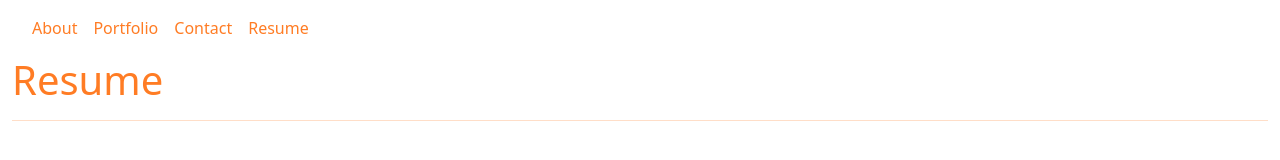
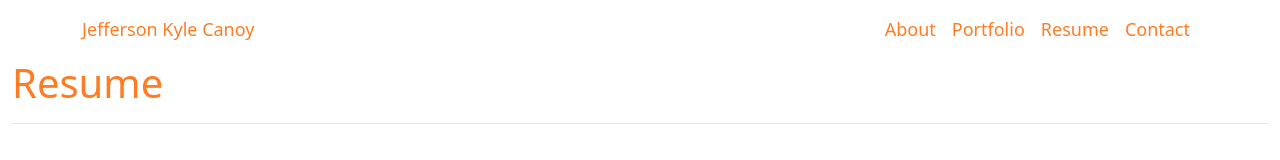
Before and after one commit to jkcanoy/React-Portfolio, a React (Create React App) app: page / in a window 1280 px wide. Shown: the top 160 px of the page. Built offline with nearby package versions, Linux system fonts and the light colour scheme.

Commit message:
switch navbar to react-bootstrap to implement hamburger icon

```diff
--- a/public/index.html
+++ b/public/index.html
@@ -39,5 +39,10 @@
       To begin the development, run `npm start` or `yarn start`.
       To create a production bundle, use `npm run build` or `yarn build`.
     -->
+    <script
+      src="https://cdn.jsdelivr.net/npm/bootstrap@5.0.2/dist/js/bootstrap.bundle.min.js"
+      integrity="sha384-MrcW6ZMFYlzcLA8Nl+NtUVF0sA7MsXsP1UyJoMp4YLEuNSfAP+JcXn/tWtIaxVXM"
+      crossorigin="anonymous"
+    ></script>
   </body>
 </html>
--- a/src/components/Contact/Contact.css
+++ b/src/components/Contact/Contact.css
@@ -1,11 +1,15 @@
 form {
   padding-top: 5rem;
-}
-
-button {
-  background-color: var(--prim) !important;
 }
 
 .form-div {
   font-size: 24px;
 }
+
+.contact-submit button {
+  background-color: var(--prim) !important;
+}
+
+.contact-submit button:hover {
+  background-color: var(--tert) !important;
+}
--- a/src/components/Contact/Contact.js
+++ b/src/components/Contact/Contact.js
@@ -81,7 +81,7 @@ export default function Contact() {
           <p className="error-text">{errorMessage}</p>
         </div>
       </form>
-      <div className="pt-3 pb-3">
+      <div className="pt-3 pb-3 contact-submit">
         <button
           data-testid="button"
           className="btn"
--- a/src/components/Header/Header.css
+++ b/src/components/Header/Header.css
@@ -25,7 +25,3 @@ a:hover,
 button:hover {
   color: #000000 !important;
 }
-
-button:hover {
-  background-color: var(--tert) !important;
-}
--- a/src/components/Navigation/Navigation.css
+++ b/src/components/Navigation/Navigation.css
@@ -1,3 +1,7 @@
-nav {
-  justify-content: end;
+nav a {
+  font-size: 18px !important;
 }
+
+.navbar-toggler {
+  background-color: var(--prim) !important;
+}
--- a/src/components/Navigation/Navigation.js
+++ b/src/components/Navigation/Navigation.js
@@ -1,14 +1,20 @@
 import React from "react";
 import "./Navigation.css";
+import Nav from "react-bootstrap/Nav";
+import Navbar from "react-bootstrap/Navbar";
+import Container from "react-bootstrap/Container";
 // function to change whether tab active or not depending on current page
 export default function Navigation({ currentPage, handlePageChange }) {
   return (
-    <nav className="navbar navbar-expand-sm">
-      <div className="container-fluid">
-        <div className="collapse navbar-collapse" id="navbarNavAltMarkup">
-          <div className="navbar-nav">
-            <a
-              // Check if current page is "About", if true set current page to 'nav-link-active', else set to 'nav-link'
+    <Navbar collapseOnSelect expand="lg">
+      <Container>
+        <Navbar.Brand className="me-auto" href="#about">
+          Jefferson Kyle Canoy
+        </Navbar.Brand>
+        <Navbar.Toggle aria-controls="responsive-navbar-nav" />
+        <Navbar.Collapse id="responsive-navbar-nav">
+          <Nav className="ms-auto">
+            <Nav.Link // Check if current page is "About", if true set current page to 'nav-link-active', else set to 'nav-link'
               href="#about"
               onClick={() => handlePageChange("About")}
               className={
@@ -16,19 +22,26 @@ export default function Navigation({ currentPage, handlePageChange }) {
               }
             >
               About
-            </a>
-            <a
-              // Check if current page is "Portfolio", if true set current page to 'nav-link-active', else set to 'nav-link'
-              href="#Portfolio"
+            </Nav.Link>
+            <Nav.Link // Check if current page is "Portfolio", if true set current page to 'nav-link-active', else set to 'nav-link'
+              href="#portfolio"
               onClick={() => handlePageChange("Portfolio")}
               className={
                 currentPage === "Portfolio" ? "nav-link active" : "nav-link"
               }
             >
               Portfolio
-            </a>
-            <a
-              // Check if current page is "Contact", if true set current page to 'nav-link-active', else set to 'nav-link'
+            </Nav.Link>
+            <Nav.Link // Check if current page is "Resume", if true set current page to 'nav-link-active', else set to 'nav-link'
+              href="#contact"
+              onClick={() => handlePageChange("Resume")}
+              className={
+                currentPage === "Resume" ? "nav-link active" : "nav-link"
+              }
+            >
+              Resume
+            </Nav.Link>
+            <Nav.Link // Check if current page is "Contact", if true set current page to 'nav-link-active', else set to 'nav-link'
               href="#blog"
               onClick={() => handlePageChange("Contact")}
               className={
@@ -36,20 +49,10 @@ export default function Navigation({ currentPage, handlePageChange }) {
               }
             >
               Contact
-            </a>
-            <a
-              // Check if current page is "Resume", if true set current page to 'nav-link-active', else set to 'nav-link'
-              href="#contact"
-              onClick={() => handlePageChange("Resume")}
-              className={
-                currentPage === "Resume" ? "nav-link active" : "nav-link"
-              }
-            >
-              Resume
-            </a>
-          </div>
-        </div>
-      </div>
-    </nav>
+            </Nav.Link>
+          </Nav>
+        </Navbar.Collapse>
+      </Container>
+    </Navbar>
   );
 }
--- a/src/components/Resume/Resume.css
+++ b/src/components/Resume/Resume.css
@@ -1,8 +1,16 @@
 .resume-container {
   padding-top: 5rem;
-  font-size: 18px;
+  font-size: 24px;
 }
 
 .resume-download {
   padding: 1rem;
 }
+
+.resume-download button {
+  background-color: var(--prim) !important;
+}
+
+.resume-download button:hover {
+  background-color: var(--tert) !important;
+}
```
